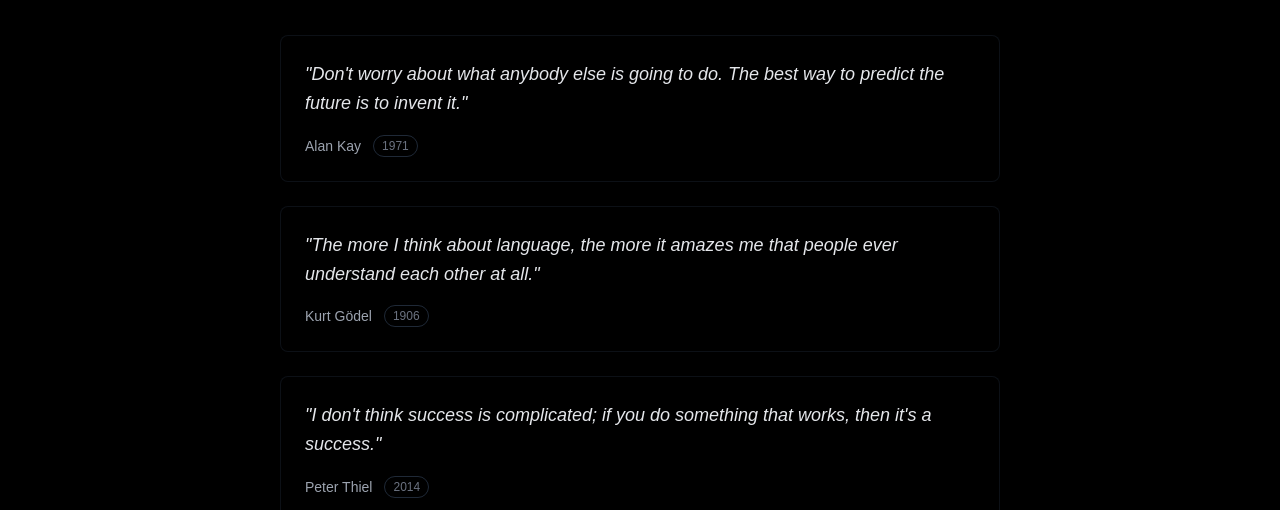
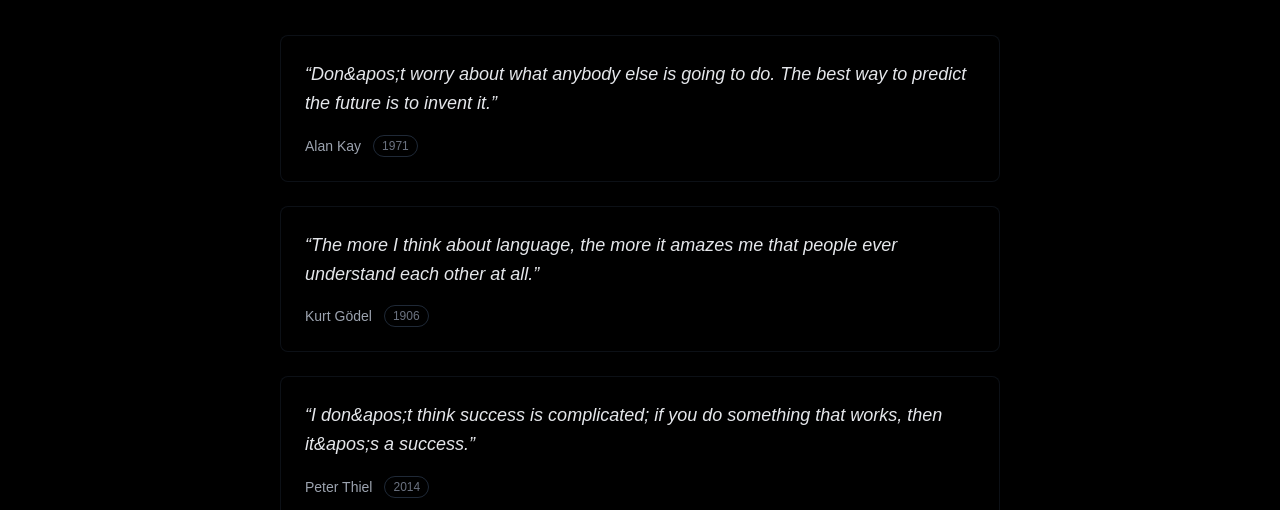
Before and after one commit to Om-Shastri/OmWeb, a Next.js app: page /blog in a window 1280 px wide. Both pictures are taken after a click on the button "Quotes". Shown: the part 285-795 px from the top of the page. Built offline with nearby package versions, Linux system fonts and the light colour scheme.

Commit message:
qoutebugfix

```diff
--- a/src/app/blog/page.tsx
+++ b/src/app/blog/page.tsx
@@ -336,7 +336,7 @@
 
 const quotes: Quote[] = [
   {
-    text: "Don't worry about what anybody else is going to do. The best way to predict the future is to invent it.",
+    text: "Don&apos;t worry about what anybody else is going to do. The best way to predict the future is to invent it.",
     author: "Alan Kay",
     year: "1971"
   },
@@ -346,7 +346,7 @@
     year: "1906"
   },
   {
-    text: "I don't think success is complicated; if you do something that works, then it's a success.",
+    text: "I don&apos;t think success is complicated; if you do something that works, then it&apos;s a success.",
     author: "Peter Thiel",
     year: "2014"
   },
@@ -382,7 +382,7 @@
     <div className="p-6 border border-gray-800/40 rounded-lg bg-black/10 backdrop-blur-sm hover:bg-black/20 transition-all duration-300 group">
       <blockquote className="space-y-4">
         <p className="text-lg text-gray-200 leading-relaxed italic">
-          "{quote.text}"
+          &ldquo;{quote.text}&rdquo;
         </p>
         <footer className="text-sm">
           <cite className="text-gray-400 not-italic font-medium flex items-center gap-3">
--- a/src/app/blog/quotes/page.tsx
+++ b/src/app/blog/quotes/page.tsx
@@ -45,7 +45,7 @@
     <div className="p-6 border border-gray-800/40 rounded-lg bg-black/10 backdrop-blur-sm hover:bg-black/20 transition-all duration-300 group">
       <blockquote className="space-y-4">
         <p className="text-lg text-gray-200 leading-relaxed italic">
-          "{quote.text}"
+          &ldquo;{quote.text}&rdquo;
         </p>
         <footer className="text-sm">
           <cite className="text-gray-400 not-italic font-medium flex items-center gap-3">
```
